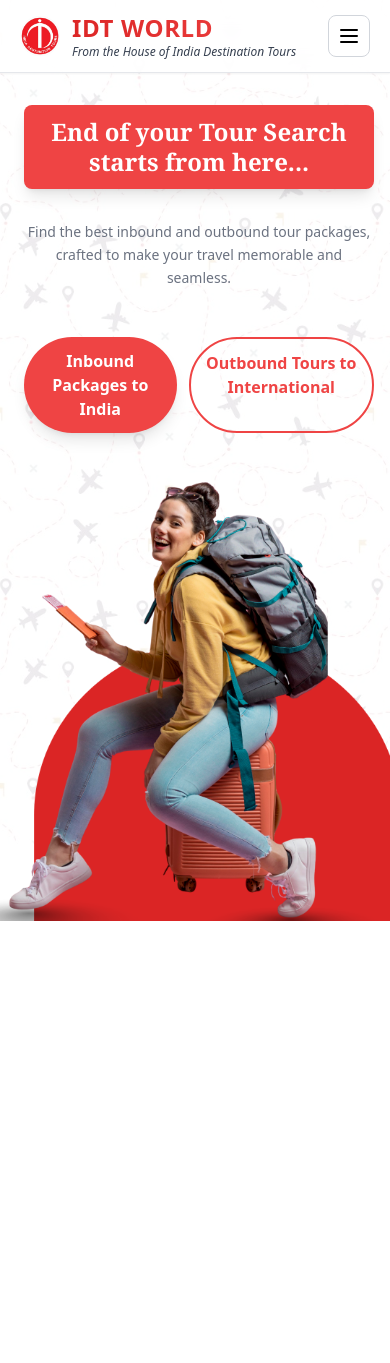
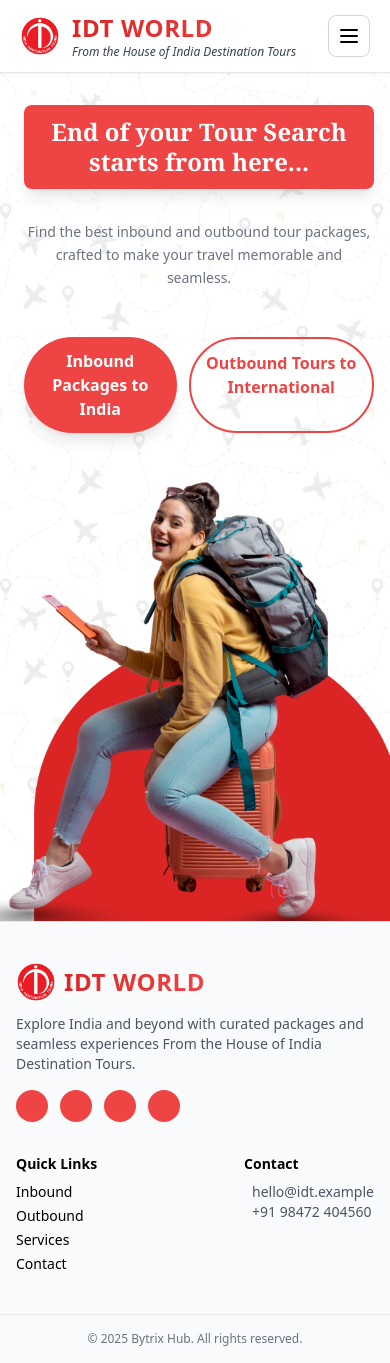
Before and after one commit to Ashik-ch/idt-world, an Angular app: page / in a window 390 px wide. Before the commit the page ends 921 px from the top, so only its background shows below. Built offline with nearby package versions, Linux system fonts and the light colour scheme.

Commit message:
feat: add footer and header components with responsive design

```diff
--- a/src/app/app.html
+++ b/src/app/app.html
@@ -3,5 +3,5 @@
 <main class="min-h-[70vh]">
     <router-outlet />
 </main>
-<!-- <app-footer></app-footer>
-<app-chatbot></app-chatbot> -->
+<app-footer></app-footer>
+<!-- <app-chatbot></app-chatbot> -->
--- a/src/app/app.ts
+++ b/src/app/app.ts
@@ -1,11 +1,12 @@
 import { Component, signal } from '@angular/core';
 import { RouterOutlet } from '@angular/router';
-import { Header } from './components/header/header';
+import { Header } from './components/pages/footer/header/header';
+import { Footer } from './components/pages/footer/footer';
 
 @Component({
   selector: 'app-root',
   imports: [RouterOutlet,
-    Header,
+    Header, Footer,
   ],
   templateUrl: './app.html',
   styleUrl: './app.scss'
--- /dev/null
+++ b/src/app/components/pages/footer/footer.html
@@ -0,0 +1,85 @@
+<footer class="bg-gray-50 border-t border-gray-200">
+    <div class="max-w-7xl mx-auto px-4 py-10 grid md:grid-cols-3 gap-8 text-sm">
+        <div>
+            <div class="flex items-center gap-2 mb-3">
+                <img src="assets/images/logo.png" alt="IDT Logo"
+                    class="w-10 h-10 object-contain transition-transform duration-300 group-hover:scale-110">
+                <span
+                    class="text-2xl md:text-3xl font-bold bg-gradient-to-r from-red-600 to-red-500 bg-clip-text text-transparent tracking-wide">
+                    IDT WORLD
+                </span>
+            </div>
+            <p class="text-gray-600">Explore India and beyond with curated packages and seamless experiences From the
+                House of
+                India Destination Tours.</p>
+
+            <div class="flex gap-3 mt-4">
+                <a href="#"
+                    class="w-8 h-8 flex items-center justify-center rounded-full bg-red-500 hover:bg-[color:var(--brand)] text-white transition">
+                    <i class="pi pi-facebook"></i>
+                </a>
+                <a href="#"
+                    class="w-8 h-8 flex items-center justify-center rounded-full bg-red-500 hover:bg-[color:var(--brand)] text-white transition">
+                    <i class="pi pi-instagram"></i>
+                </a>
+                <a href="#"
+                    class="w-8 h-8 flex items-center justify-center rounded-full bg-red-500 hover:bg-[color:var(--brand)] text-white transition">
+                    <i class="pi pi-linkedin"></i>
+                </a>
+                <a href="#"
+                    class="w-8 h-8 flex items-center justify-center rounded-full bg-red-500 hover:bg-[color:var(--brand)] text-white transition">
+                    <i class="pi pi-youtube"></i>
+                </a>
+            </div>
+        </div>
+
+        <div class="hidden md:block">
+            <h4 class="font-semibold mb-2">Quick Links</h4>
+            <ul class="space-y-1">
+                <li><a routerLink="/inbound" class="hover:text-[color:var(--brand)]">Inbound</a></li>
+                <li><a routerLink="/outbound" class="hover:text-[color:var(--brand)]">Outbound</a></li>
+                <li><a routerLink="/services" class="hover:text-[color:var(--brand)]">Services</a></li>
+                <li><a routerLink="/contact" class="hover:text-[color:var(--brand)]">Contact</a></li>
+            </ul>
+        </div>
+        <div class="hidden md:block">
+            <h4 class="font-semibold mb-2">Contact</h4>
+            <p class="text-gray-600"><i class="pi pi-envelope mr-2"></i> hello@idt.example</p>
+            <p class="text-gray-600"><i class="pi pi-phone mr-2"></i> +91 98472 40456</p>
+            <div class="flex gap-3 mt-3 text-gray-500">
+                <i class="fa-brands fa-facebook"></i>
+                <i class="fa-brands fa-instagram"></i>
+                <i class="fa-brands fa-x-twitter"></i>
+            </div>
+        </div>
+
+        <!-- Quick Links + Contact (mobile side-by-side, md+ separate) -->
+        <div class="flex md:flex-col  flex-row md:flex-col justify-between gap-8 md:hidden">
+            <div>
+                <h4 class="font-semibold mb-2">Quick Links</h4>
+                <ul class="space-y-1">
+                    <li><a routerLink="/inbound" class="hover:text-[color:var(--brand)]">Inbound</a></li>
+                    <li><a routerLink="/outbound" class="hover:text-[color:var(--brand)]">Outbound</a></li>
+                    <li><a routerLink="/services" class="hover:text-[color:var(--brand)]">Services</a></li>
+                    <li><a routerLink="/contact" class="hover:text-[color:var(--brand)]">Contact</a></li>
+                </ul>
+            </div>
+            <div>
+                <h4 class="font-semibold mb-2">Contact</h4>
+                <p class="text-gray-600"><i class="pi pi-envelope mr-2"></i> hello@idt.example</p>
+                <p class="text-gray-600"><i class="pi pi-phone mr-2"></i> +91 98472 404560</p>
+                <div class="flex gap-3 mt-3 text-gray-500">
+                    <i class="fa-brands fa-facebook"></i>
+                    <i class="fa-brands fa-instagram"></i>
+                    <i class="fa-brands fa-x-twitter"></i>
+                </div>
+            </div>
+        </div>
+    </div>
+
+    <!-- Bottom -->
+    <div class="text-center text-xs text-gray-500 py-4 border-t"><a href="www.bytrixhub.com">
+            © {{ currentYear }} Bytrix Hub. All rights reserved.
+        </a>
+    </div>
+</footer>
--- /dev/null
+++ b/src/app/components/pages/footer/footer.ts
@@ -0,0 +1,12 @@
+import { Component } from '@angular/core';
+
+@Component({
+  selector: 'app-footer',
+  imports: [],
+  templateUrl: './footer.html',
+  styleUrl: './footer.scss'
+})
+export class Footer {
+  currentYear: number = new Date().getFullYear();
+
+}
```
Also changed, not shown: src/app/components/pages/footer/footer.scss (added), src/app/components/pages/footer/header/header.html (renamed from src/app/components/header/header.html), src/app/components/pages/footer/header/header.scss (added), src/app/components/pages/footer/header/header.ts (renamed from src/app/components/header/header.ts).
